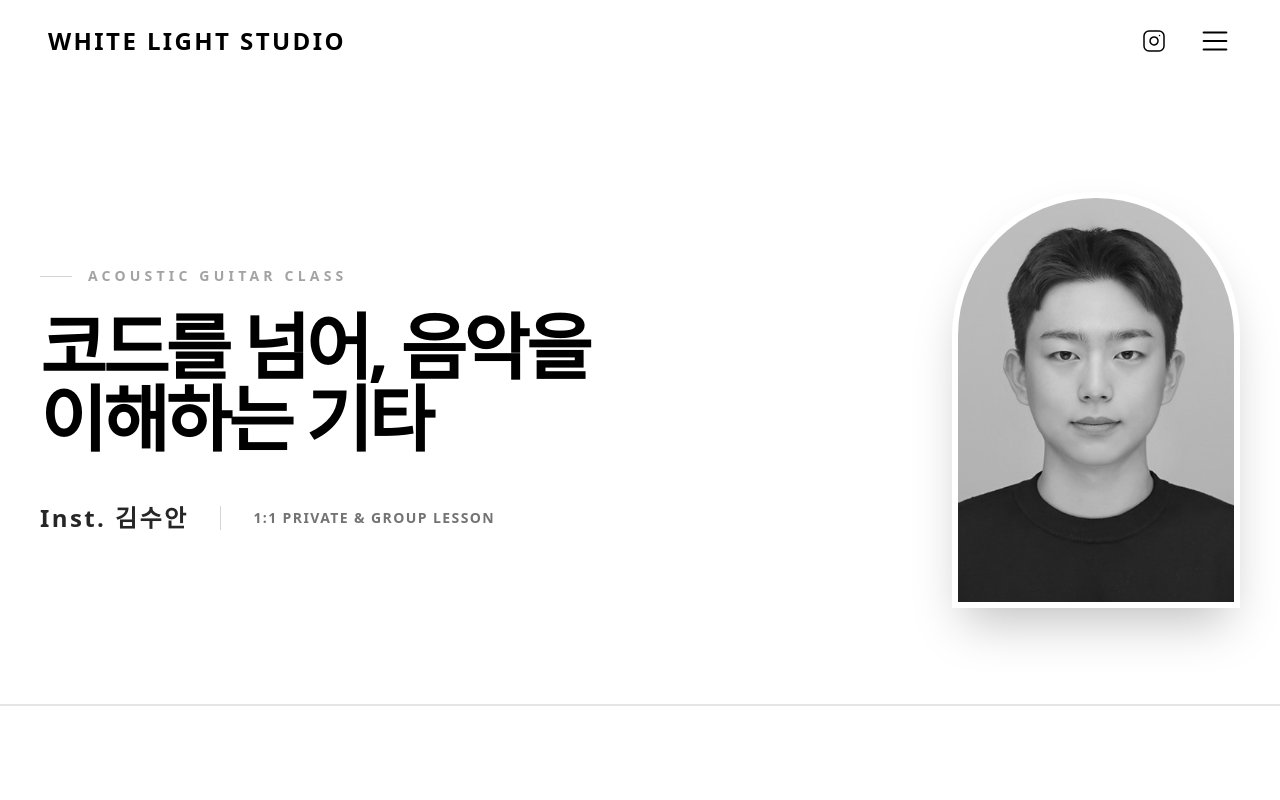
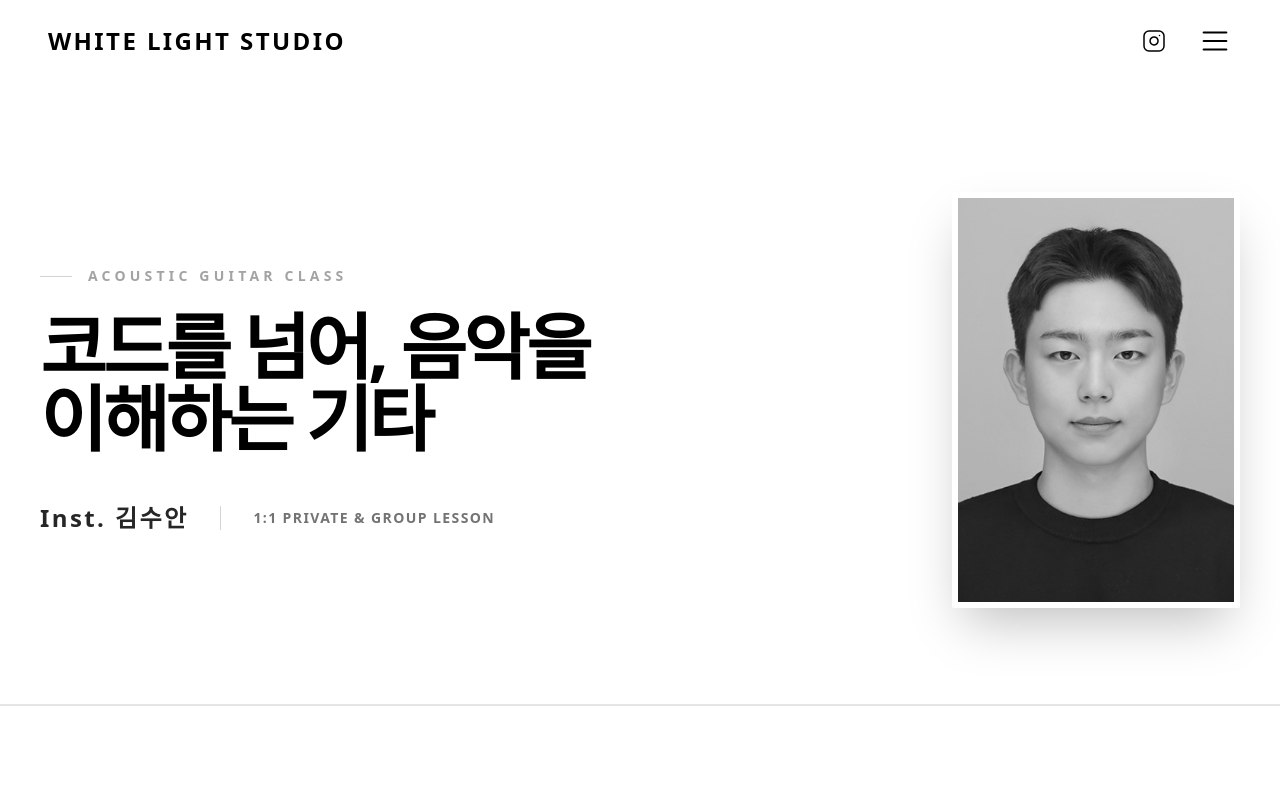
Before and after one commit to bluchany/whitelight-studio, a Next.js app: page /class/kimsa_t in a window 1280 px wide. Shown: the top 800 px of the page. Built offline with nearby package versions, Linux system fonts and the light colour scheme.

Commit message:
Change detail page portrait frames from arch to square

```diff
--- a/src/app/class/kimsa_t/page.tsx
+++ b/src/app/class/kimsa_t/page.tsx
@@ -41,7 +41,7 @@ export default function ClassDetailPage() {
                         transition={{ duration: 1, delay: 0.2 }}
                         className="w-full lg:w-2/5 flex justify-center lg:justify-end"
                     >
-                        <div className="w-56 h-72 md:w-64 md:h-[22rem] lg:w-72 lg:h-[26rem] bg-neutral-100 rounded-t-full rounded-b-xl overflow-hidden shadow-2xl border-[6px] border-white relative group">
+                        <div className="w-56 h-72 md:w-64 md:h-[22rem] lg:w-72 lg:h-[26rem] bg-neutral-100 rounded-sm overflow-hidden shadow-2xl border-[6px] border-white relative group shrink-0">
                             <img
                                 src="/images/KimSA_T.jpg"
                                 alt="Instructor Kim Su-an"
--- a/src/app/class/leeyj_t/page.tsx
+++ b/src/app/class/leeyj_t/page.tsx
@@ -41,7 +41,7 @@ export default function ClassDetailPage() {
                         transition={{ duration: 1, delay: 0.2 }}
                         className="w-full lg:w-2/5 flex justify-center lg:justify-end"
                     >
-                        <div className="w-56 h-72 md:w-64 md:h-[22rem] lg:w-72 lg:h-[26rem] bg-neutral-100 rounded-t-full rounded-b-xl overflow-hidden shadow-2xl border-[6px] border-white relative group shrink-0">
+                        <div className="w-56 h-72 md:w-64 md:h-[22rem] lg:w-72 lg:h-[26rem] bg-neutral-100 rounded-sm overflow-hidden shadow-2xl border-[6px] border-white relative group shrink-0">
                             <img
                                 src="/images/LeeYJ_T.jpg"
                                 alt="Instructor Lee Yun-jin"
--- a/src/app/class/minkc_t/page.tsx
+++ b/src/app/class/minkc_t/page.tsx
@@ -41,7 +41,7 @@ export default function ClassDetailPage() {
                         transition={{ duration: 1, delay: 0.2 }}
                         className="w-full lg:w-2/5 flex justify-center lg:justify-end"
                     >
-                        <div className="w-56 h-72 md:w-64 md:h-[22rem] lg:w-72 lg:h-[26rem] bg-neutral-100 rounded-t-full rounded-b-xl overflow-hidden shadow-2xl border-[6px] border-white relative group shrink-0">
+                        <div className="w-56 h-72 md:w-64 md:h-[22rem] lg:w-72 lg:h-[26rem] bg-neutral-100 rounded-sm overflow-hidden shadow-2xl border-[6px] border-white relative group shrink-0">
                             <img
                                 src="/images/Minkc_T.png"
                                 alt="Instructor Min Kyung-chan"
```
